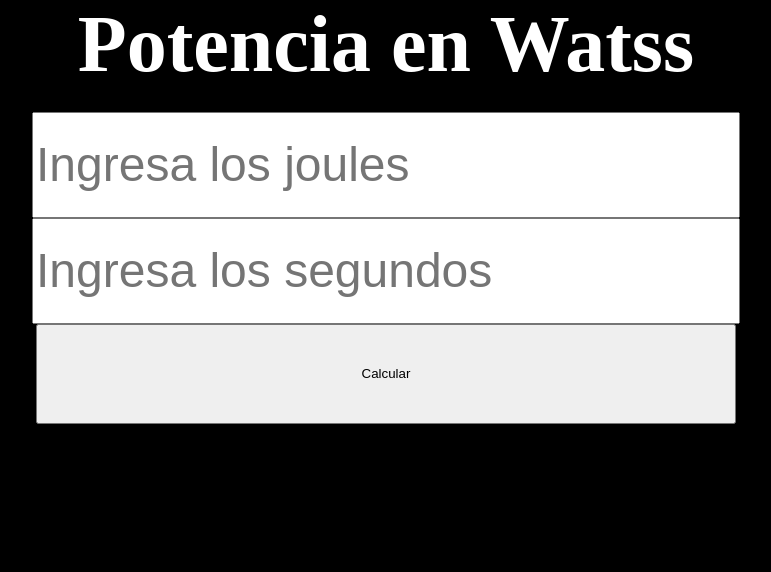
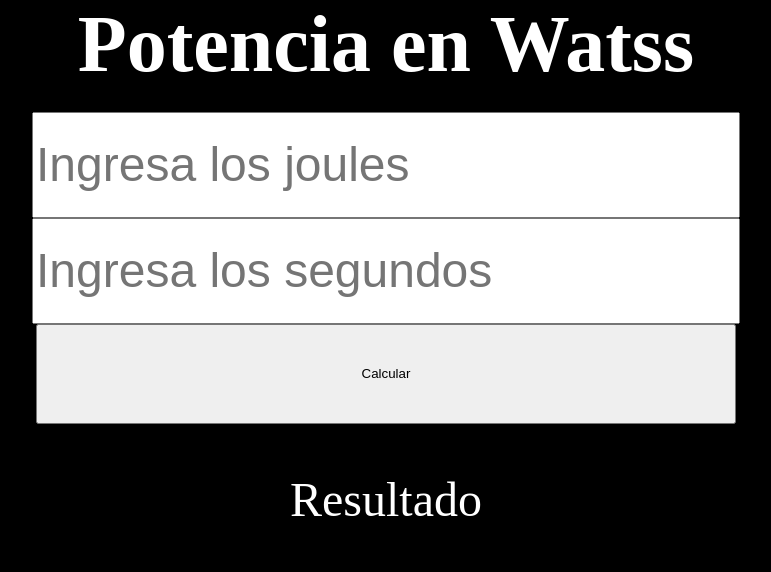
Before and after one commit to Luispmv/SalvadorExamen, a plain HTML site: page watts.html in a window 1280 px wide. Shown: the part 199-771 px from the top of the page, without its empty margins (254-1025 px from the left). Drawn offline with Linux system fonts and the light colour scheme; grey boxes are pictures that could not be loaded.

Commit message:
nuevo cambio

```diff
--- a/watts.html
+++ b/watts.html
@@ -11,7 +11,7 @@
     <input id="joulesInput" type="number" placeholder="Ingresa los joules" style="width: 700px; height: 100px; font-size: 3rem;">
     <input id="segundosInput" type="number" placeholder="Ingresa los segundos" style="width: 700px; height: 100px; font-size: 3rem;">
     <button id="CalcularW" style="width: 700px; height: 100px;">Calcular</button>
-    <p id="resultado" style="font-size: 3rem;">Resultado</p>
+    <p id="resultado" style="font-size: 3rem; color: white;">Resultado</p>
     <img style="height: 200px; width: 169px;" src="https://zmscable.es/wp-content/uploads/2023/10/cable-transmision-electricidad.jpg" alt="">
     <script>
         var joulesInput = document.getElementById("joulesInput")
```
